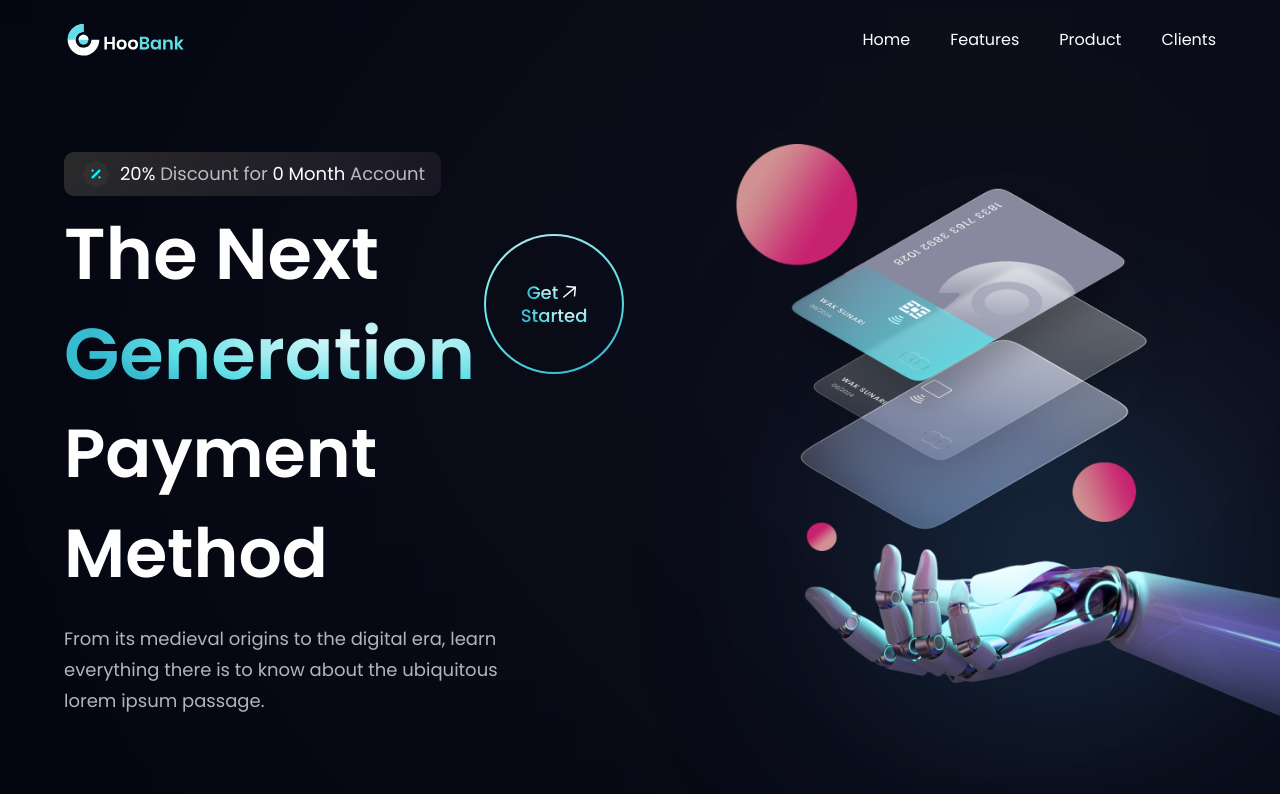
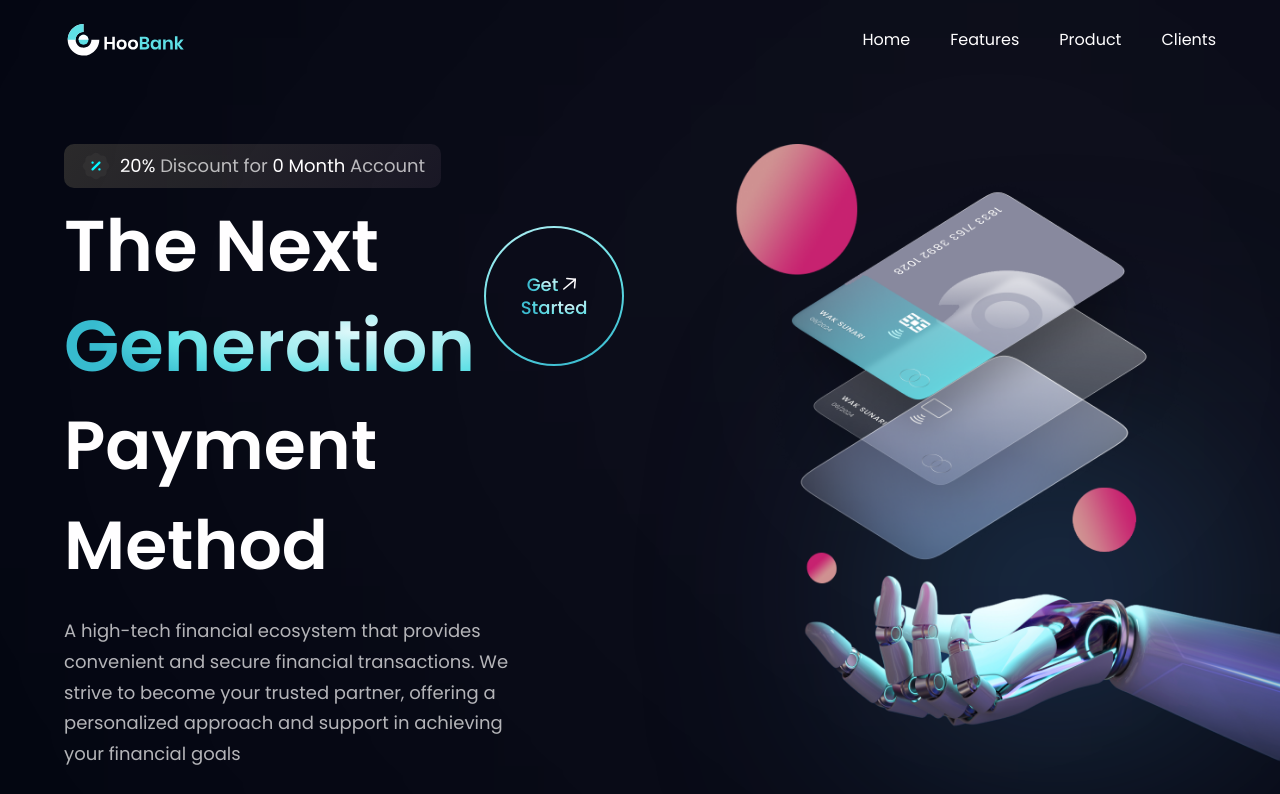
Before and after one commit to Frolov-Andrey2405/FinVista, a React (Vite) app in the folder fin_vista/: page / in a window 1280 px wide. Shown: the top 794 px of the page. Built offline with nearby package versions, Linux system fonts and the light colour scheme.

Commit message:
Text replacement

```diff
--- a/fin_vista/src/components/Hero.jsx
+++ b/fin_vista/src/components/Hero.jsx
@@ -34,8 +34,8 @@ const Hero = () => {
           Payment Method
         </h1>
         <p className={`${styles.paragraph} max-w-[470px] mt-5`}>
-          From its medieval origins to the digital era, learn everything there
-          is to know about the ubiquitous lorem ipsum passage.
+          A high-tech financial ecosystem that provides convenient and secure financial transactions.
+          We strive to become your trusted partner, offering a personalized approach and support in achieving your financial goals
         </p>
       </div>
 
```
